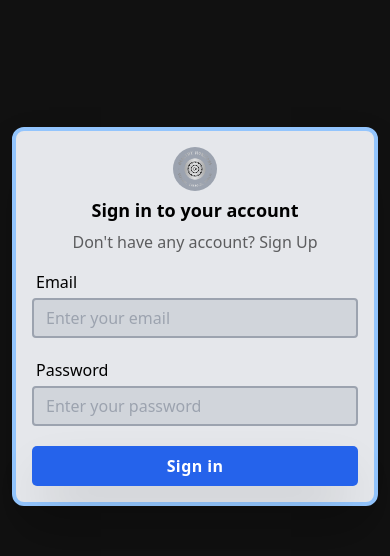
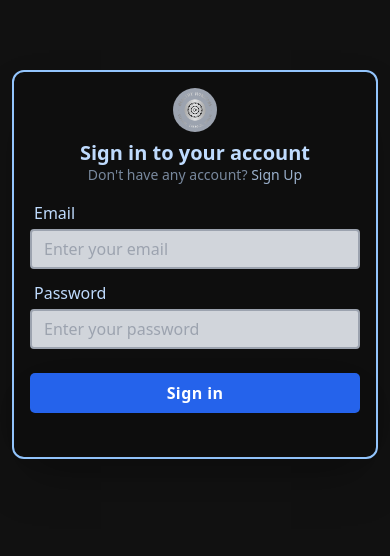
Before and after one commit to sachinkumar-1309/Mega-Blog, a React (Vite) app: page /login in a window 390 px wide. Shown: the part 150-706 px from the top of the page. Built offline with nearby package versions, Linux system fonts and the light colour scheme; no server answers.

Commit message:
Added loader and responsivenss

```diff
--- a/src/components/Login.jsx
+++ b/src/components/Login.jsx
@@ -7,79 +7,86 @@
 // import { useForm } from "react-hook-form";
 
 // function Login() {
-//   const navigate = useNavigate();
-//   const dispatch = useDispatch();
-//   const { register, handleSubmit } = useForm();
-//   const [error, setError] = useState("");
+// 	const navigate = useNavigate();
+// 	const dispatch = useDispatch();
+// 	const { register, handleSubmit } = useForm();
+// 	const [error, setError] = useState("");
 
-//   const login = async (data) => {
-//     setError("");
-//     try {
-//       const session = await authService.login(data);
-//       if (session) {
-//         const userData = await authService.getCurrentUser();
-//         if (userData) dispatch(authLogin(userData));
-//         navigate("/");
-//       }
-//     } catch (error) {
-//       setError(error.message);
-//     }
-//   };
+// 	const login = async (data) => {
+// 		setError("");
+// 		try {
+// 			const session = await authService.login(data);
+// 			if (session) {
+// 				const userData = await authService.getCurrentUser();
+// 				if (userData) dispatch(authLogin(userData));
+// 				navigate("/");
+// 			}
+// 		} catch (error) {
+// 			setError(error.message);
+// 		}
+// 	};
+// 	if(!login){
+// 		return <div className="flex flex-col items-center justify-center h-screen bg-gray-100/20">loggin in...</div>
+// 	}
 
-//   return (
-//     <div className="flex items-center justify-center w-full mb-8">
-//       <div
-//         className={`mx-auto w-full max-w-lg bg-gray-100 rounded-xl p-10 border border-black/10 `}>
-//         <div className="mb-2 flex justify-center">
-//           <span className="inline-block w-full max-w-[100px]">
-//             <Logo width="100%" />
-//           </span>
-//         </div>
-//         <h2 className="text-center text-2xl font-bold leading-tight">
-//           Sign in to your account
-//         </h2>
-//         <p className="mt-2 text-center text-base text-black/60">
-//           Don&apos;t have any account?&nbsp;
-//           <Link
-//             className="font-medium text-primary transition-all duration-200 hover:underline "
-//             to="/signup">
-//             Sign up
-//           </Link>
-//           .
-//         </p>
-//         {error && <p className="text-red-600 mt-8 text-center">{error}</p>}
-//         <form onSubmit={handleSubmit(login)} className="mt-8">
-//           <Input
-//             label="Email:  "
-//             placeholder="Enter your email"
-//             type="email"
-//             {...register("email", {
-//               required: true,
-//               validate: {
-//                 matchPattern: (value) =>
-//                   /^([\w\.\-_]+)?\w+@[\w-_]+(\.\w+){1,}$/.test(value) ||
-//                   "Email address should be a valid email address",
-//               },
-//             })}
-//           />
-//           <Input
-//             label="Password:  "
-//             type="password"
-//             placeholder="Enter the password"
-//             {...register("password", {
-//               required: true,
-//             })}
-//           />
-//           <button type="submit" className="w-full ">
-//             Sign in
-//           </button>
-//         </form>
-//       </div>
-//     </div>
-//   );
+// 	return (
+// 		<div className="flex items-center justify-center min-h-[calc(100vh-200px)] text-blue-200 w-full p-3 sm:p-0 mt-3 sm:mt-0 mb-10">
+// 			<div
+// 				className={`mx-auto w-full max-w-sm place-content-center bg-black/20 rounded-xl p-4 sm:p-9 sm:pb-12 pb-11 shadow-2xl border-2 border-blue-300 `}>
+// 				<div className="mb-2 flex justify-center items-center ">
+// 					<span className="inline-block w-full max-w-[100px]">
+// 						<Logo width="100%" />
+// 					</span>
+// 				</div>
+// 				<h2 className="text-center text-xl sm:text-2xl font-bold leading-tight">
+// 					Sign in to your account
+// 				</h2>
+// 				<p className="mt-0 sm:mt-1 text-center text-sm sm:text-md text-blue-200/60">
+// 					Don&apos;t have any account?&nbsp;
+// 					<Link
+// 						to="/signup"
+// 						className="font-medium text-blue-200/80  transition-all duration-200 hover:underline">
+// 						Sign Up
+// 					</Link>
+// 				</p>
+// 				{error && <p className="text-red-600 mt-8 text-center">{error}</p>}
+// 				<form onSubmit={handleSubmit(login)} className="mt-4 sm:mt-6">
+// 					<div className="sm:space-y-4 space-y-3">
+// 						<Input
+// 							label="Email "
+// 							placeholder="Enter your email"
+// 							type="email"
+// 							{...register("email", {
+// 								required: true,
+// 								validate: {
+// 									matchPatern: (value) =>
+// 										/^\w+([.-]?\w+)*@\w+([.-]?\w+)*(\.\w{2,3})+$/.test(
+// 											value
+// 										) || "Email address must be a valid address",
+// 								},
+// 							})}
+// 						/>
+// 						<Input
+// 							className="mb-3"
+// 							label="Password "
+// 							type="password"
+// 							placeholder="Enter your password"
+// 							{...register("password", {
+// 								required: true,
+// 							})}
+// 						/>
+// 						<Button type="submit" className="w-full ">
+// 							Sign in
+// 						</Button>
+// 					</div>
+// 				</form>
+// 			</div>
+// 		</div>
+// 	);
 // }
 
 // export default Login;
+
 import React, { useState } from "react";
 import { Link, useNavigate } from "react-router-dom";
 import { login as authLogin } from "../store/authSlice";
@@ -93,9 +100,11 @@ function Login() {
 	const dispatch = useDispatch();
 	const { register, handleSubmit } = useForm();
 	const [error, setError] = useState("");
+	const [isLoading, setIsLoading] = useState(false);
 
 	const login = async (data) => {
 		setError("");
+		setIsLoading(true);
 		try {
 			const session = await authService.login(data);
 			if (session) {
@@ -105,32 +114,34 @@ function Login() {
 			}
 		} catch (error) {
 			setError(error.message);
+		} finally {
+			setIsLoading(false);
 		}
 	};
 
 	return (
-    <div className="flex items-center h-[calc(100vh-95px)] justify-center w-full p-3 sm:p-0 mt-3 sm:mt-0 mb-10">
+		<div className="flex items-center justify-center min-h-[calc(100vh-200px)] text-blue-200 w-full p-3 sm:p-0 mt-3 sm:mt-0 mb-10">
 			<div
-        className={`mx-auto w-full max-w-lg bg-gray-200 rounded-xl p-4 sm:p-10 shadow-2xl border-4 border-blue-300 `}>
-        <div className="mb-2 flex justify-center">
+				className={`mx-auto w-full max-w-sm place-content-center bg-black/20 rounded-xl p-4 sm:p-9 sm:pb-12 pb-11 shadow-2xl border-2 border-blue-300`}>
+				<div className="mb-2 flex justify-center items-center ">
 					<span className="inline-block w-full max-w-[100px]">
 						<Logo width="100%" />
 					</span>
 				</div>
-        <h2 className="text-center text-lg sm:text-2xl font-bold leading-tight">
+				<h2 className="text-center text-xl sm:text-2xl font-bold leading-tight">
 					Sign in to your account
 				</h2>
-        <p className="mt-2 text-center text-base  text-md sm:text-xl text-black/60">
+				<p className="mt-0 sm:mt-1 text-center text-sm sm:text-md text-blue-200/60">
 					Don&apos;t have any account?&nbsp;
 					<Link
 						to="/signup"
-            className="font-medium text-primary transition-all duration-200 hover:underline">
+						className="font-medium text-blue-200/80 transition-all duration-200 hover:underline">
 						Sign Up
 					</Link>
 				</p>
 				{error && <p className="text-red-600 mt-8 text-center">{error}</p>}
-        <form onSubmit={handleSubmit(login)} className="mt-4 sm:mt-8">
-          <div className="space-y-5">
+				<form onSubmit={handleSubmit(login)} className="mt-4 sm:mt-6">
+					<div className="sm:space-y-4 space-y-3">
 						<Input
 							label="Email "
 							placeholder="Enter your email"
@@ -139,12 +150,14 @@ function Login() {
 								required: true,
 								validate: {
 									matchPatern: (value) =>
-                    /^\w+([.-]?\w+)*@\w+([.-]?\w+)*(\.\w{2,3})+$/.test(value) ||
-                    "Email address must be a valid address",
+										/^\w+([.-]?\w+)*@\w+([.-]?\w+)*(\.\w{2,3})+$/.test(
+											value
+										) || "Email address must be a valid address",
 								},
 							})}
 						/>
 						<Input
+							className="mb-3"
 							label="Password "
 							type="password"
 							placeholder="Enter your password"
@@ -152,11 +165,17 @@ function Login() {
 								required: true,
 							})}
 						/>
-            <Button type="submit" className="w-full">
-              Sign in
+						<Button type="submit" className="w-full" disabled={isLoading}>
+							{isLoading ? "Logging in..." : "Sign in"}
 						</Button>
 					</div>
 				</form>
+				{isLoading && (
+					<div className="flex justify-center mt-4">
+						<div className="loader"></div>
+						<p className="ml-2">Logging in, please wait...</p>
+					</div>
+				)}
 			</div>
 		</div>
 	);
```
Lines whose indentation alone changed are shown as unchanged.
